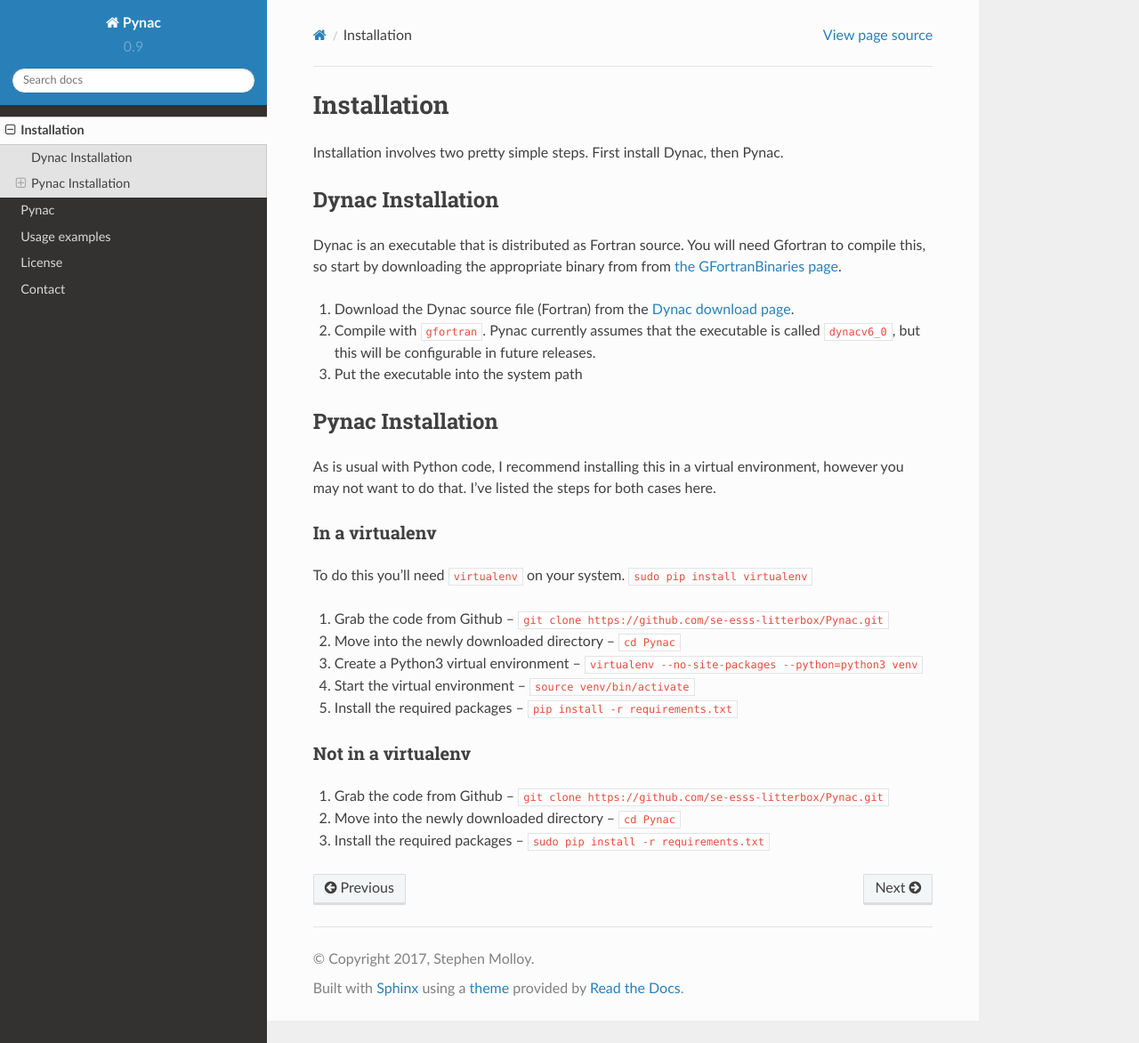
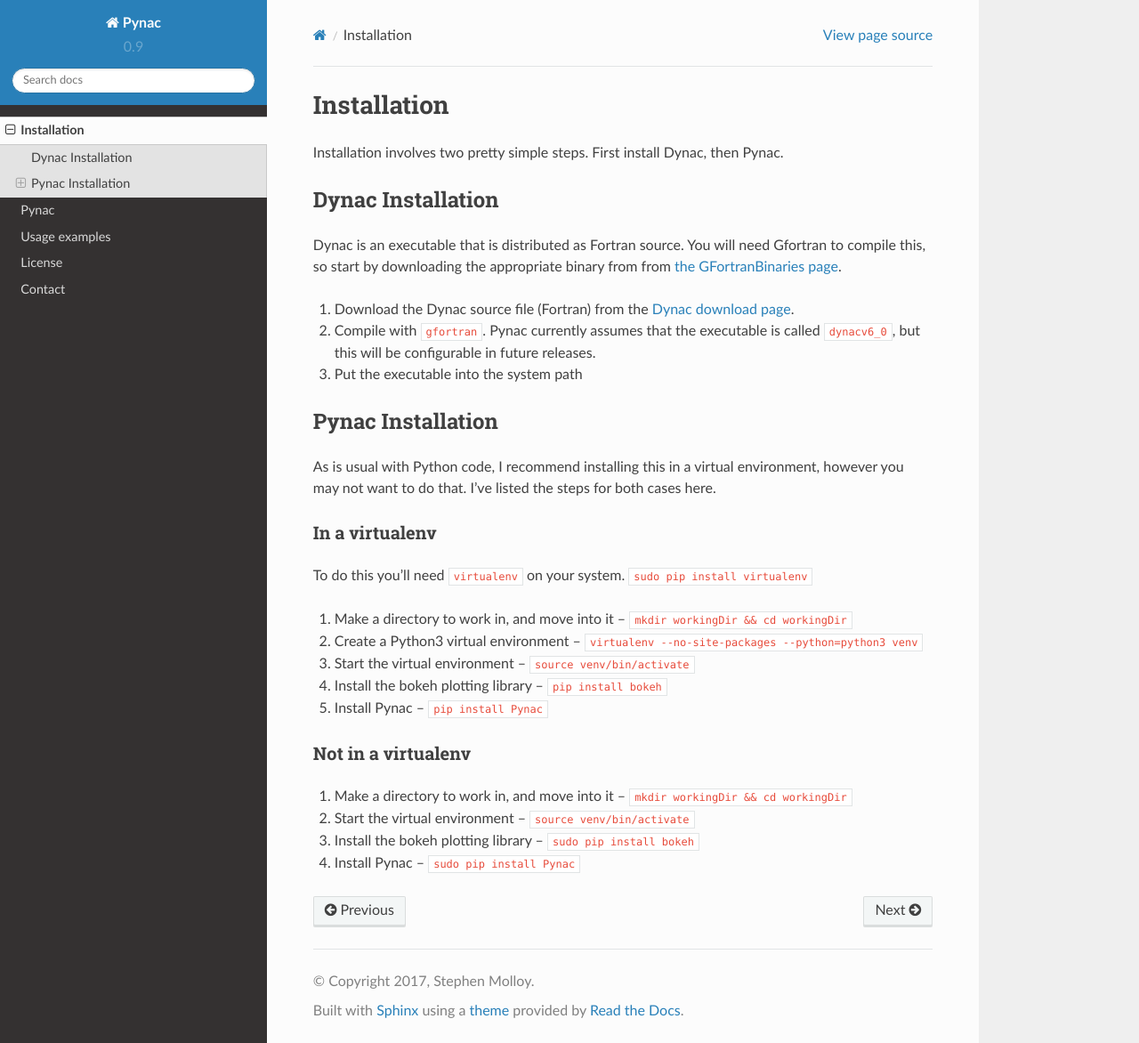
Before and after one commit to se-esss-litterbox/Pynac, a Sphinx documentation site: the page built from docs/installation.rst, in a window 1280 px wide and 1172 px high. Shown: the whole window at 89% size. Built offline with Sphinx 7.4.7 and the Read the Docs theme 2.0.0, drawn with Linux system fonts in a browser that asks for light colours; pages that are not in the unit, such as notebooks, are missing from menus.

Commit message:
Updated docs to allow for installation from PyPI

```diff
--- a/docs/installation.rst
+++ b/docs/installation.rst
@@ -27,15 +27,16 @@
 
 To do this you'll need ``virtualenv`` on your system.  ``sudo pip install virtualenv``
 
-#. Grab the code from Github -- ``git clone https://github.com/se-esss-litterbox/Pynac.git``
-#. Move into the newly downloaded directory -- ``cd Pynac``
+#. Make a directory to work in, and move into it -- ``mkdir workingDir && cd workingDir``
 #. Create a Python3 virtual environment -- ``virtualenv --no-site-packages --python=python3 venv``
 #. Start the virtual environment -- ``source venv/bin/activate``
-#. Install the required packages -- ``pip install -r requirements.txt``
+#. Install the bokeh plotting library -- ``pip install bokeh``
+#. Install Pynac -- ``pip install Pynac``
 
 Not in a virtualenv
 +++++++++++++++++++
 
-#. Grab the code from Github -- ``git clone https://github.com/se-esss-litterbox/Pynac.git``
-#. Move into the newly downloaded directory -- ``cd Pynac``
-#. Install the required packages -- ``sudo pip install -r requirements.txt``
+#. Make a directory to work in, and move into it -- ``mkdir workingDir && cd workingDir``
+#. Start the virtual environment -- ``source venv/bin/activate``
+#. Install the bokeh plotting library -- ``sudo pip install bokeh``
+#. Install Pynac -- ``sudo pip install Pynac``
```
